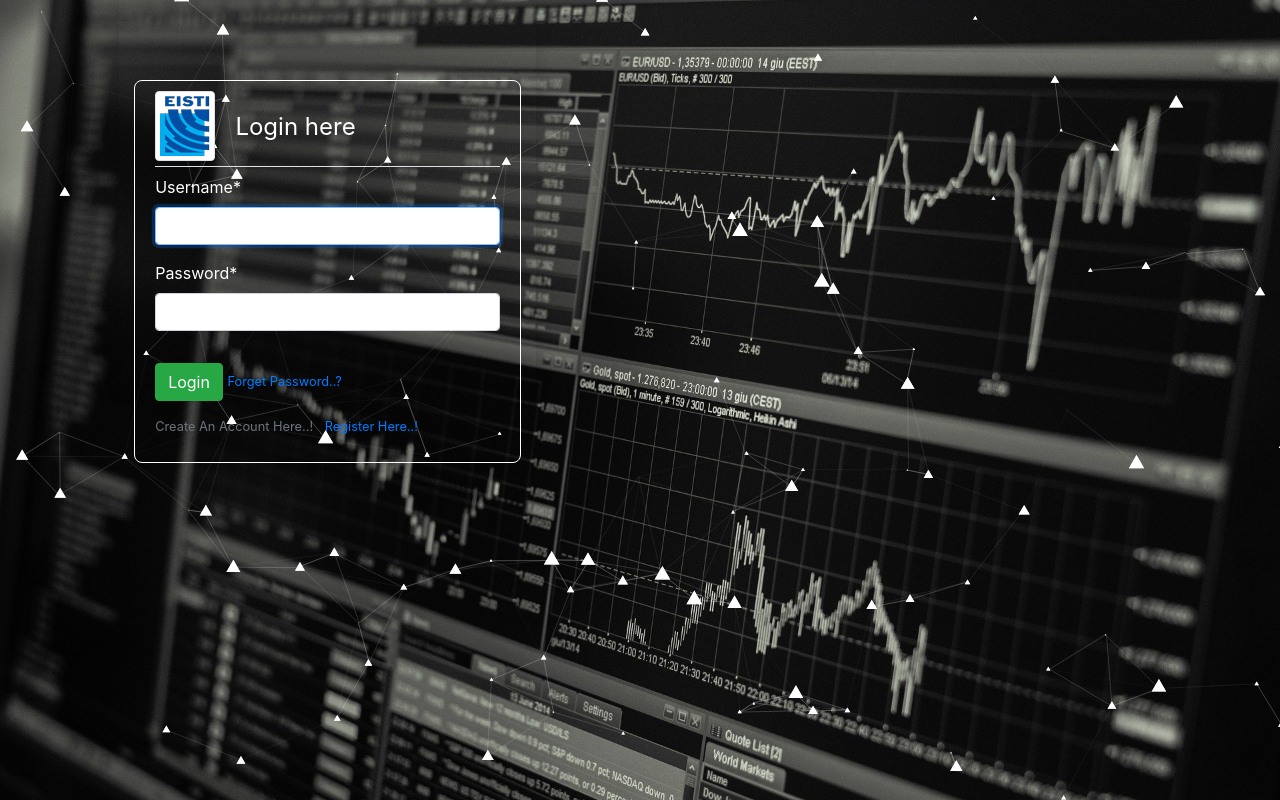
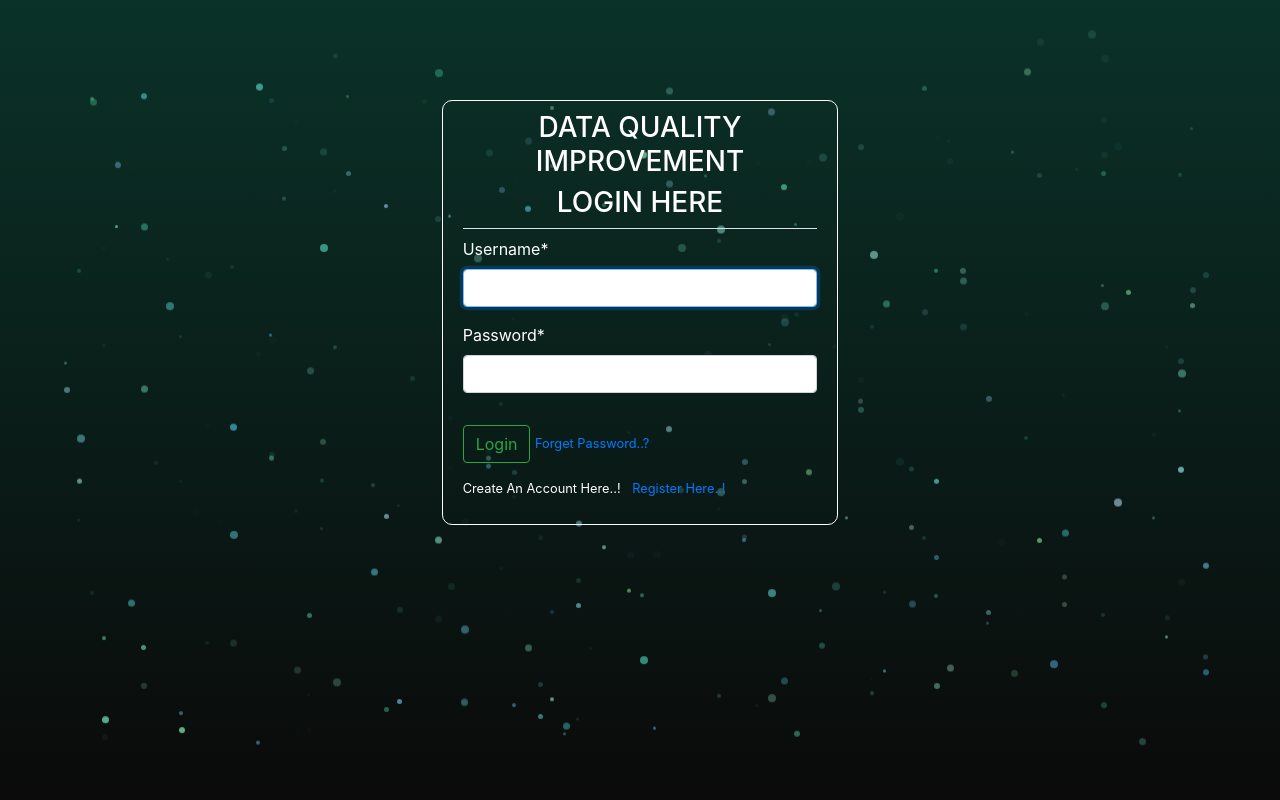
Before and after one commit to muralimopidevi/DataQualityImprove, a Django app: page / in a window 1280 px wide. Run offline with Django 3.2, Linux system fonts and the light colour scheme; some libraries are stand-ins or nearby versions.

Commit message:
category and Login page changed

```diff
--- a/login/static/login/css/home_particle.css
+++ b/login/static/login/css/home_particle.css
@@ -1,15 +1,59 @@
-canvas {
-  display: block;
-  vertical-align: bottom;
+#bg1,
+#bg2 {
+	position: fixed;
+	width: 100%;
+	height: 100%;
+	top: 0;
+	left: 0;
+	-webkit-transition: opacity 1s;
+	transition: opacity 1s;
 }
 
-#particles-js {
-  position:absolute;
-  z-index:0;
-  width: 100%;
-  height: 100%;
-  background-image: url("../images/home_last.jpg");
-  background-repeat: no-repeat;
-  background-size: cover;
-  background-position: 50% 50%;
+#bg1 {
+	background: -webkit-linear-gradient(top, rgb(10, 50, 40), rgb(10, 10, 10));
+	background: linear-gradient(top, rgb(10, 50, 40), rgb(10, 10, 10));
 }
+
+#bg2 {
+	opacity: 0;
+	background: -webkit-linear-gradient(top, rgb(25, 50, 95), rgb(0, 20, 45));
+	background: linear-gradient(top, rgb(25, 50, 95), rgb(0, 20, 45));
+}
+
+
+.particle {
+	opacity: 0;
+	position: absolute;
+	background-color: rgba(255, 255, 255, 0.5);
+	-webkit-animation: particleAnim 3s ease-in-out infinite;
+	animation: particleAnim 3s ease-in-out infinite;
+	border-radius: 100%;
+}
+
+@-webkit-keyframes particleAnim {
+	0% {
+		opacity: 0;
+		transform: translateY(-0%);
+	}
+	15% {
+		opacity: 1;
+	}
+	100% {
+		opacity: 0;
+		transform: translateY(-1500%);
+	}
+}
+
+@keyframes particleAnim {
+	0% {
+		opacity: 0;
+		transform: translateY(-0%);
+	}
+	25% {
+		opacity: 1;
+	}
+	100% {
+		opacity: 0;
+		transform: translateY(-1500%);
+	}
+}
--- a/login/static/login/css/style.css
+++ b/login/static/login/css/style.css
@@ -1,11 +1,11 @@
 .content-section {
   background-color:transparent;
   padding: 10px 20px;
-  border: 1px solid #fff;
-  border-radius: 8px;
+  border: 1.5px solid #fff;
+  border-radius: 10px;
   color:#fff;
   z-index:1;
-  top:80px;
+  top:100px;
   position:relative;
 }
 .content-section-reg {
--- a/login/static/login/js/home_particle.js
+++ b/login/static/login/js/home_particle.js
@@ -1,110 +1,21 @@
-particlesJS("particles-js", {
-  "particles": {
-    "number": {
-      "value": 80,
-      "density": {
-        "enable": true,
-        "value_area": 700
-      }
-    },
-    "color": {
-      "value": "#ffffff"
-    },
-    "shape": {
-      "type": "triangle",
-      "stroke": {
-        "width": 0,
-        "color": "#000000"
-      },
-      "polygon": {
-        "nb_sides": 12
-      },
-      "image": {
-        "src": "img/github.svg",
-        "width": 100,
-        "height": 100
-      }
-    },
-    "opacity": {
-      "value": 0.9,
-      "random": false,
-      "anim": {
-        "enable": false,
-        "speed": 1,
-        "opacity_min": 0.9,
-        "sync": false
-      }
-    },
-    "size": {
-      "value": 8,
-      "random": true,
-      "anim": {
-        "enable": false,
-        "speed": 60,
-        "size_min": 0.1,
-        "sync": false
-      }
-    },
-    "line_linked": {
-      "enable": true,
-      "distance": 120,
-      "color": "#ffffff",
-      "opacity": 0.4,
-      "width": 1
-    },
-    "move": {
-      "enable": true,
-      "speed": 6,
-      "direction": "none",
-      "random": false,
-      "straight": false,
-      "out_mode": "out",
-      "bounce": false,
-      "attract": {
-        "enable": false,
-        "rotateX": 600,
-        "rotateY": 1200
-      }
-    }
-  },
-  "interactivity": {
-    "detect_on": "canvas",
-    "events": {
-      "onhover": {
-        "enable": true,
-        "mode": "repulse"
-      },
-      "onclick": {
-        "enable": true,
-        "mode": "push"
-      },
-      "resize": true
-    },
-    "modes": {
-      "grab": {
-        "distance": 400,
-        "line_linked": {
-          "opacity": 1
-        }
-      },
-      "bubble": {
-        "distance": 150,
-        "size": 30,
-        "duration": 2,
-        "opacity": 8,
-        "speed": 3
-      },
-      "repulse": {
-        "distance": 200,
-        "duration": 0.4
-      },
-      "push": {
-        "particles_nb": 4
-      },
-      "remove": {
-        "particles_nb": 2
-      }
-    }
-  },
-  "retina_detect": true
-});
+
+function getRandomInt(min, max) {
+  return Math.floor(Math.random() * (max - min)) + min;
+}
+
+function particlesInit() {
+	var generator = document.getElementById("particleGenerator");
+	var particleCount = 300;
+	for (var i = 0; i < particleCount; i++) {
+		var size = getRandomInt(3, 9);
+		var n = '<div class="particle" style="top:' + getRandomInt(15, 95) + '%; left:' + getRandomInt(5,95) + '%; width:'
+		+ size + 'px; height:' + size + 'px; animation-delay:' + (getRandomInt(0,30)/10) + 's; background-color:rgba('
+		+ getRandomInt(80, 160) + ',' + getRandomInt(185, 255) + ',' + getRandomInt(160, 255) + ',' + (getRandomInt(2, 8)/10) + ');"></div>';
+		console.log("Particle " + i + ": " + n);
+		var node = document.createElement("div");
+		node.innerHTML = n;
+		generator.appendChild(node);
+	}
+}
+
+particlesInit();
--- a/login/templates/login/base_no_nav_bar.html
+++ b/login/templates/login/base_no_nav_bar.html
@@ -41,7 +41,6 @@
    <!-- fixed JAVASCRIPT -->
    <script src="https://code.jquery.com/jquery-3.3.1.slim.min.js" integrity="sha384-q8i/X+965DzO0rT7abK41JStQIAqVgRVzpbzo5smXKp4YfRvH+8abtTE1Pi6jizo" crossorigin="anonymous"></script>
    <script src="https://cdnjs.cloudflare.com/ajax/libs/popper.js/1.14.7/umd/popper.min.js" integrity="sha384-UO2eT0CpHqdSJQ6hJty5KVphtPhzWj9WO1clHTMGa3JDZwrnQq4sF86dIHNDz0W1" crossorigin="anonymous"></script>
-   <script src="{% static 'login/js/particle.js' %}"></script>
    <script src="{% static 'login/js/bootstrap.min.js' %}"></script>
    <script src="{% static 'login/js/home_particle.js' %}"></script>
  <!-- fixed JAVASCRIPT ENDHERE -->
--- a/login/templates/login/login.html
+++ b/login/templates/login/login.html
@@ -2,30 +2,40 @@
 {% load crispy_forms_tags %}
 {% load static %}
 {% block content %}
-	<div id="particles-js"></div>
-
-		<div class="container-fluid">
-			<div class="offset-md-1 col-md-4 offset-sm-1 col-sm-8 shadow">
-			<form method="POST" class="content-section" style="border: 1px solid #fff;">
+<div id="bg1"></div>
+<div id="bg2"></div>
+<div id="particleGenerator"></div>
+<div class="container-fluid" >
+	<div class="row justify-content-md-center">
+		<div class="col-md-4 box blurred-bg tinted">
+			<div class="content">
+				<form method="POST" class="content-section" style="border: 1px solid #fff;">
 				{% csrf_token %}
+				<div class="row">
+					<div class="col-sm-12">
+						<h3 class="text-center text-white">DATA QUALITY IMPROVEMENT</h3>
+						<h3 class="text-center text-white">LOGIN HERE</h3>
+					</div>
+				</div>
 				<fieldset class="form-group">
-					<legend class="border-bottom  label" ><img src="{% static 'dash/images/logo.png' %}" class="img-thumbnail" style="margin-bottom:5px;"> &nbsp;&nbsp;Login here</legend>
-
+					<legend class="border-bottom  label" ></legend>
 					{{ form|crispy}}
 				</fieldset>
 				<div class="form-group">
-					<button class="btn btn-success btn-md" type="submit">Login</button>
+					<button class="btn btn-outline-success" type="submit">Login</button>
 					<small class="text-muted" >
-					<a href="{% url 'password_reset' %}" class="hoverlog">Forget Password..?</a>
+						<a href="{% url 'password_reset' %}" class="hoverlog">Forget Password..?</a>
 					</small>
 				</div>
 				<div class="form-group">
-					<small class="text-muted ">
+					<small class="text-white">
 						Create An Account Here..! <a  class="ml-2 hoverlog" href="{% url 'login-register' %}">Register Here..!</a>
 					</small>
 				</div>
 			</form>
+			</div>
 		</div>
+	</div>
 		</div>
 
 
```
Also changed, not shown: dash/views.py (+31 -1 lines).
